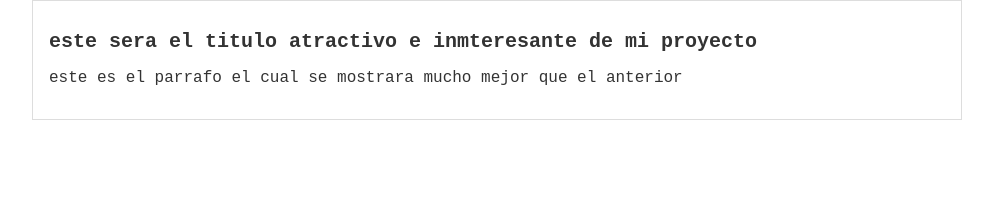
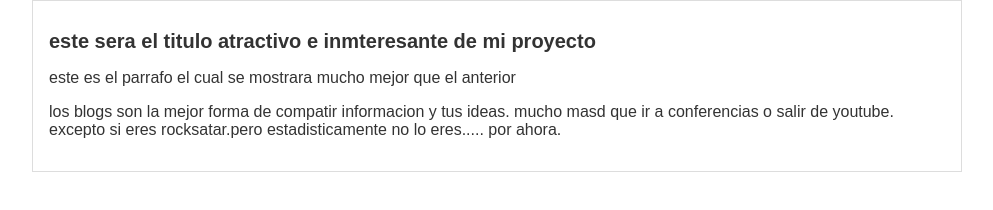
Before and after one commit to jairo5200/hyperblog, a plain HTML site: page articulo.html in a window 1280 px wide. Shown: the whole page, without its empty margins (143-1136 px from the left). Drawn offline with Linux system fonts and the light colour scheme.

Commit message:
agregamos un parrafo en la linea master al blog

```diff
--- a/articulo.html
+++ b/articulo.html
@@ -11,6 +11,7 @@
         <div id="post" >
             <h1>este sera el titulo atractivo e inmteresante de mi proyecto</h1>
             <p>este es el parrafo el cual se mostrara mucho mejor que el anterior</p>
+            <p>los blogs son la mejor forma de compatir informacion y tus ideas. mucho masd que ir a conferencias o salir de youtube. excepto si eres rocksatar.pero estadisticamente no lo eres..... por ahora.</p>
         </div>
     </div>
 
--- a/css/style.css
+++ b/css/style.css
@@ -3,7 +3,7 @@ body
 {
     color: #333;
     text-align: center;
-    font-family: 'Courier New', Courier, monospace;
+    font-family: 'arial';
     font-size: 16px;
     margin: 0;
     padding: 0;
```
